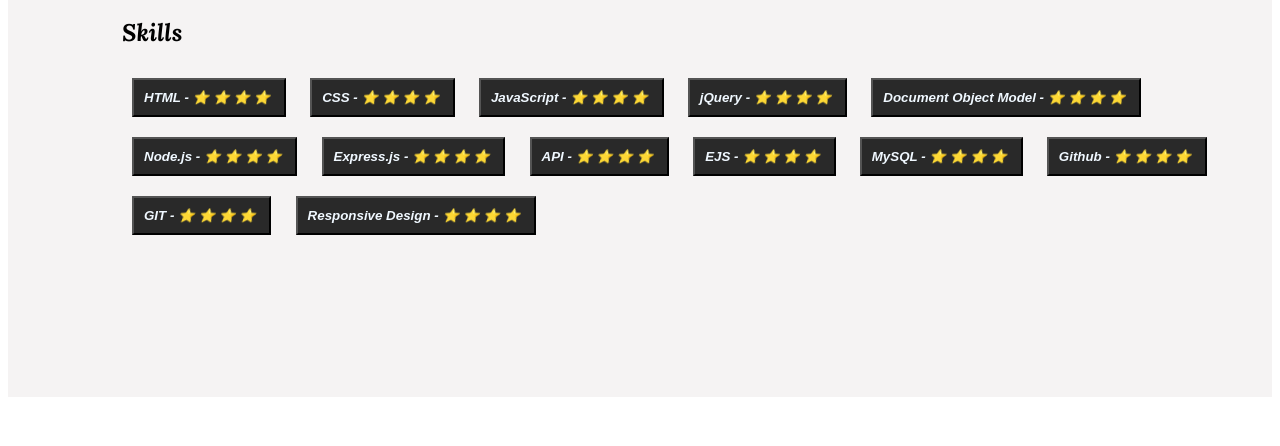
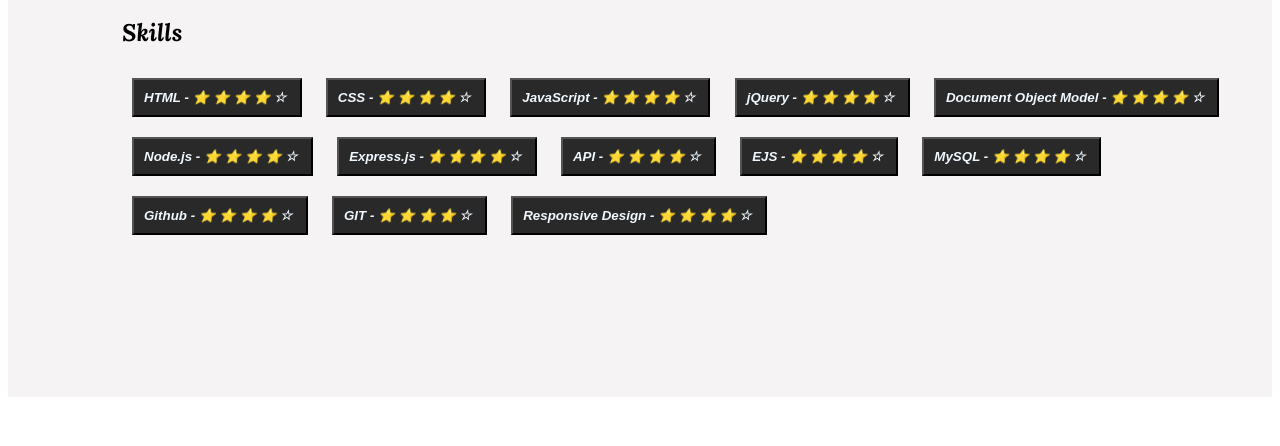
Before and after one commit to Anshitachoubey07/Projects, a plain HTML site: page index.html in a window 1280 px wide. Shown: the part 1172-1618 px from the top of the page. Drawn offline with Linux system fonts and the light colour scheme.

Commit message:
Update index.html

```diff
--- a/index.html
+++ b/index.html
@@ -121,23 +121,21 @@
       <h2>Skills</h2>
       <div class="skill-list">
         <div class="rows">
-          <input type="button" value="HTML - ⭐ ⭐ ⭐ ⭐ " class="skill">
-          <input type="button" value="CSS - ⭐ ⭐ ⭐ ⭐ " class="skill">
-          <input type="button" value="JavaScript - ⭐ ⭐ ⭐ ⭐ " class="skill">
-          <input type="button" value="jQuery - ⭐ ⭐ ⭐ ⭐ " class="skill">
-          <!-- </div>
-        <div class="rows"> -->
-          <input type="button" value="Document Object Model - ⭐ ⭐ ⭐ ⭐ " class="skill">
-          <input type="button" value="Node.js - ⭐ ⭐ ⭐ ⭐ " class="skill">
-          <input type="button" value="Express.js - ⭐ ⭐ ⭐ ⭐ " class="skill">
-          <input type="button" value="API - ⭐ ⭐ ⭐ ⭐ " class="skill">
-          <!-- </div>
-        <div class="rows"> -->
-          <input type="button" value="EJS - ⭐ ⭐ ⭐ ⭐ " class="skill">
-          <input type="button" value="MySQL - ⭐ ⭐ ⭐ ⭐ " class="skill">
-          <input type="button" value="Github - ⭐ ⭐ ⭐ ⭐ " class="skill">
-          <input type="button" value="GIT - ⭐ ⭐ ⭐ ⭐ " class="skill">
-          <input type="button" value="Responsive Design - ⭐ ⭐ ⭐ ⭐ " class="skill">
+          <input type="button" value="HTML - ⭐ ⭐ ⭐ ⭐ ☆ " class="skill">
+          <input type="button" value="CSS - ⭐ ⭐ ⭐ ⭐ ☆ " class="skill">
+          <input type="button" value="JavaScript - ⭐ ⭐ ⭐ ⭐ ☆ " class="skill">
+          <input type="button" value="jQuery - ⭐ ⭐ ⭐ ⭐ ☆ " class="skill">
+
+          <input type="button" value="Document Object Model - ⭐ ⭐ ⭐ ⭐ ☆ " class="skill">
+          <input type="button" value="Node.js - ⭐ ⭐ ⭐ ⭐ ☆ " class="skill">
+          <input type="button" value="Express.js - ⭐ ⭐ ⭐ ⭐ ☆ " class="skill">
+          <input type="button" value="API - ⭐ ⭐ ⭐ ⭐ ☆ " class="skill">
+
+          <input type="button" value="EJS - ⭐ ⭐ ⭐ ⭐ ☆ " class="skill">
+          <input type="button" value="MySQL - ⭐ ⭐ ⭐ ⭐ ☆ " class="skill">
+          <input type="button" value="Github - ⭐ ⭐ ⭐ ⭐ ☆ " class="skill">
+          <input type="button" value="GIT - ⭐ ⭐ ⭐ ⭐ ☆ " class="skill">
+          <input type="button" value="Responsive Design - ⭐ ⭐ ⭐ ⭐ ☆ " class="skill">
         </div>
       </div>
     </div>
```
